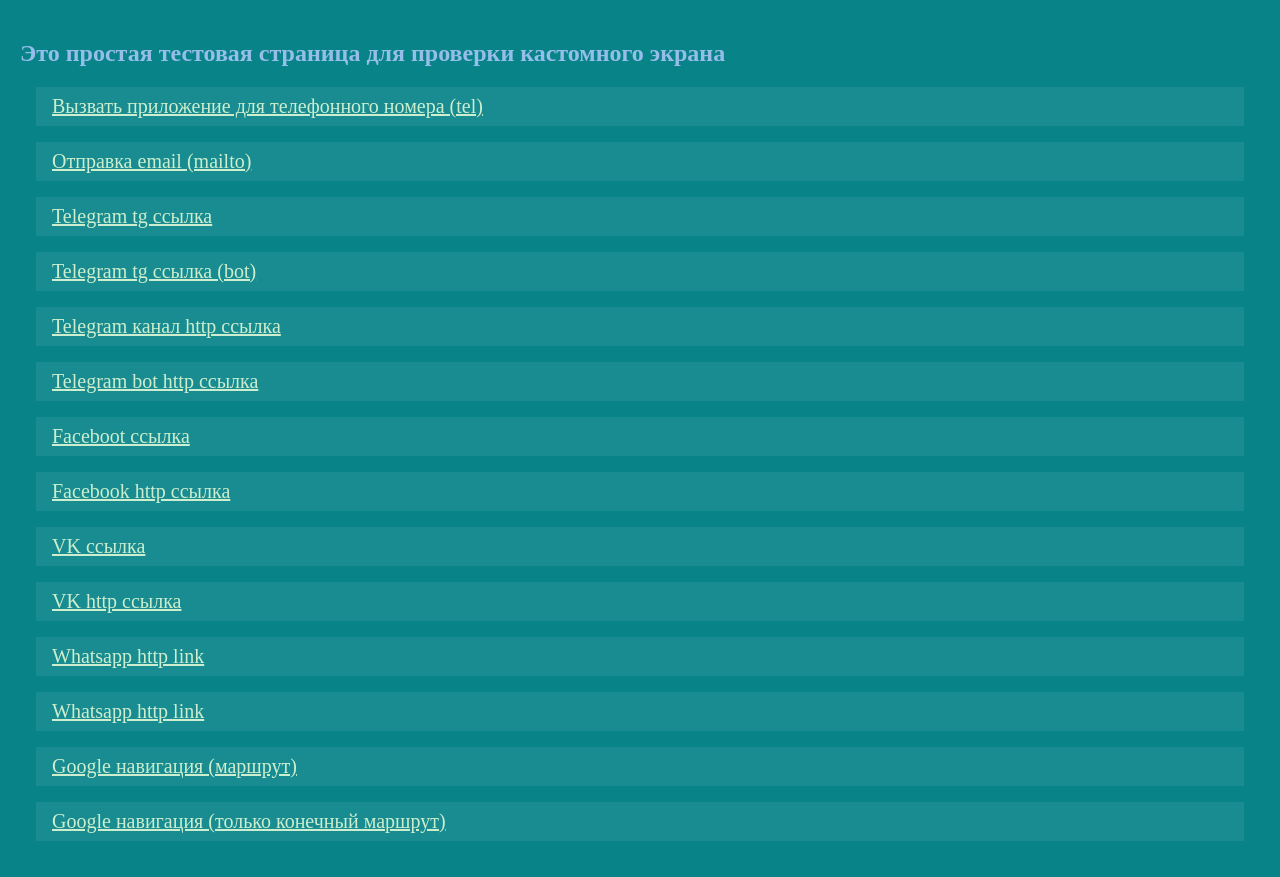
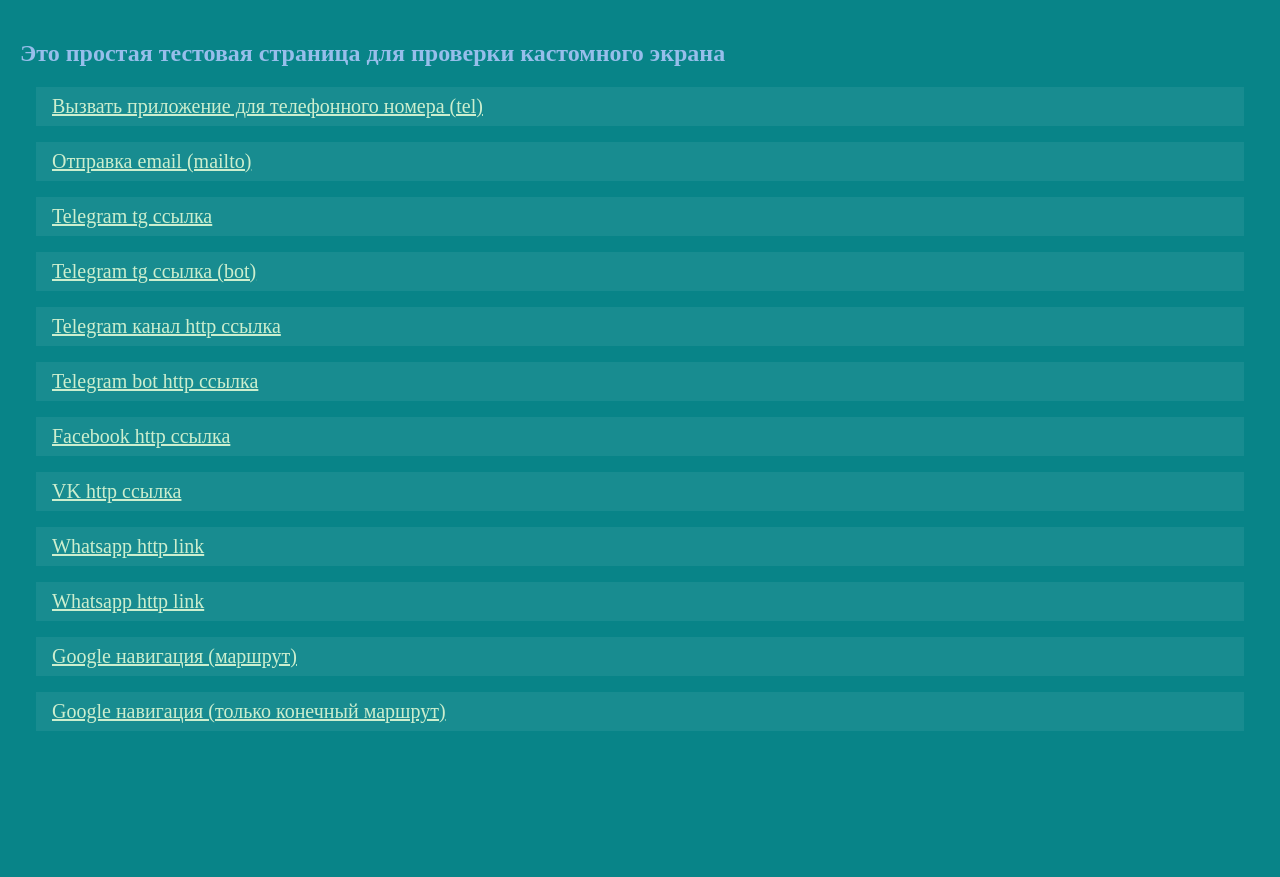
Before and after one commit to fallGamlet/sc-lesson6-examle, a plain HTML site: page location-custom-page.html in a window 1280 px wide. After the commit the page ends 800 px from the top, so only its background shows below. Drawn offline with Linux system fonts and the light colour scheme.

Commit message:
Update location-custom-page.html

```diff
--- a/location-custom-page.html
+++ b/location-custom-page.html
@@ -51,9 +51,7 @@
   <a class='page-link' href="tg://resolve?domain=Freedivingrussia_bot">Telegram tg ссылка (bot)</a>
   <a class='page-link' href="https://t.me/vertdider">Telegram канал http ссылка</a>
   <a class='page-link' href="https://t.me/Freedivingrussia_bot">Telegram bot http ссылка</a>
-  <a class='page-link' href="facebook.com/12345">Faceboot ссылка</a>
   <a class='page-link' href="https://facebook.com/12345">Facebook http ссылка</a>
-  <a class='page-link' href="vk.com/12345">VK ссылка</a>
   <a class='page-link' href="https://vk.com/12345">VK http ссылка</a>
   <a class='page-link' href="https://api.whatsapp.com/send?phone=123456&text=test%20message">Whatsapp http link</a>
   <a class='page-link' href="https://wa.me/79256483346?text=%D0%94%D0%BE%D0%B1%D1%80%D1%8B%D0%B9%20%D0%B4%D0%B5%D0%BD%D1%8C!">Whatsapp http link</a>
```
